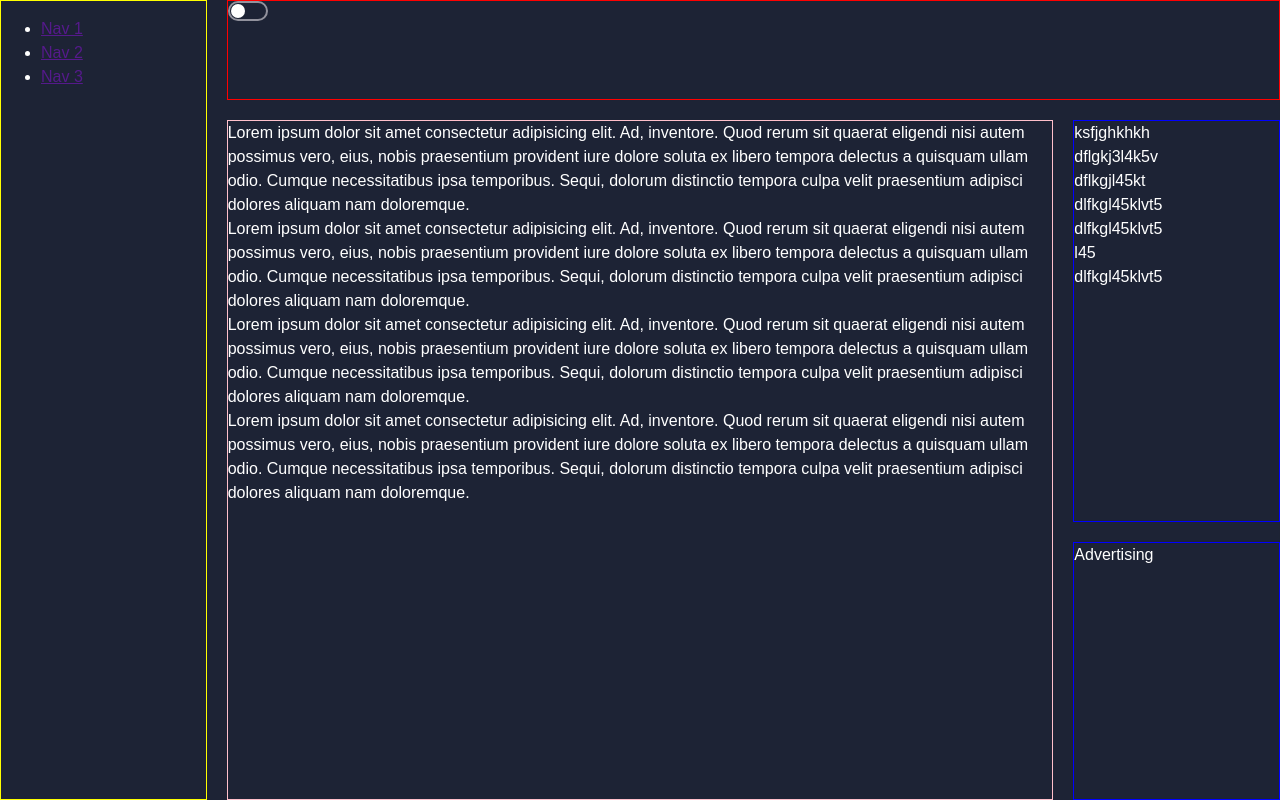
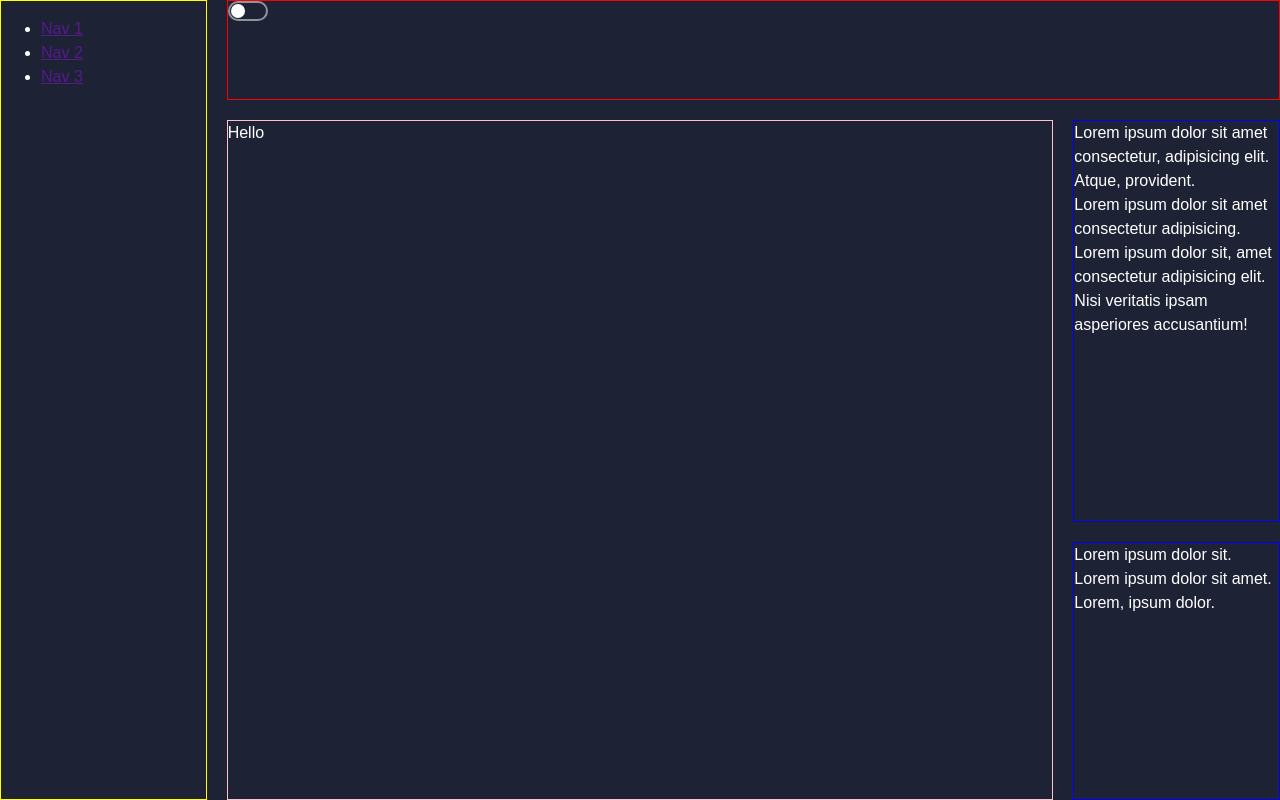
Before and after one commit to naHDop-tech/e-passport, a React app in the folder client/: page / in a window 1280 px wide. Built offline with nearby package versions, Linux system fonts and the light colour scheme.

Commit message:
feat: add with layout hoc, useUserInfo hook

```diff
--- a/client/src/App.tsx
+++ b/client/src/App.tsx
@@ -2,22 +2,18 @@ import { BrowserRouter as RouterProvider, Routes, Route } from 'react-router-dom
 import './style.css'
 
 import { Login } from './components/Login'
-import { MainLayoutGrid } from './components/layouts/MainLayout/MainLayoutGrid'
-import { withUserInfo } from './components/HOC/WithUserInfo'
-
-const MainLayoutWrapper = withUserInfo(MainLayoutGrid)
+import { withLayout } from './components/HOC/WithLayout'
+import { useUserInfo } from './hooks/useUserInfo'
 
 export function App(): JSX.Element {
+  const userInfo = useUserInfo()
+  const MainLayoutWrapper = withLayout(userInfo)
+
   return (
     <RouterProvider>
       <MainLayoutWrapper>
         <Routes>
-          <Route path='/' element={<>
-          <p>Lorem ipsum dolor sit amet consectetur adipisicing elit. Ad, inventore. Quod rerum sit quaerat eligendi nisi autem possimus vero, eius, nobis praesentium provident iure dolore soluta ex libero tempora delectus a quisquam ullam odio. Cumque necessitatibus ipsa temporibus. Sequi, dolorum distinctio tempora culpa velit praesentium adipisci dolores aliquam nam doloremque.</p>
-          <p>Lorem ipsum dolor sit amet consectetur adipisicing elit. Ad, inventore. Quod rerum sit quaerat eligendi nisi autem possimus vero, eius, nobis praesentium provident iure dolore soluta ex libero tempora delectus a quisquam ullam odio. Cumque necessitatibus ipsa temporibus. Sequi, dolorum distinctio tempora culpa velit praesentium adipisci dolores aliquam nam doloremque.</p>
-          <p>Lorem ipsum dolor sit amet consectetur adipisicing elit. Ad, inventore. Quod rerum sit quaerat eligendi nisi autem possimus vero, eius, nobis praesentium provident iure dolore soluta ex libero tempora delectus a quisquam ullam odio. Cumque necessitatibus ipsa temporibus. Sequi, dolorum distinctio tempora culpa velit praesentium adipisci dolores aliquam nam doloremque.</p>
-          <p>Lorem ipsum dolor sit amet consectetur adipisicing elit. Ad, inventore. Quod rerum sit quaerat eligendi nisi autem possimus vero, eius, nobis praesentium provident iure dolore soluta ex libero tempora delectus a quisquam ullam odio. Cumque necessitatibus ipsa temporibus. Sequi, dolorum distinctio tempora culpa velit praesentium adipisci dolores aliquam nam doloremque.</p>
-          </>}/>
+          <Route path='/' element={<p>Hello</p>}/>
           <Route path='/login' element={<Login />}/>
         </Routes>
       </MainLayoutWrapper>
--- /dev/null
+++ b/client/src/components/HOC/WithLayout/index.ts
@@ -0,0 +1 @@
+export { withLayout } from './withLayout'
--- /dev/null
+++ b/client/src/components/HOC/WithLayout/withLayout.tsx
@@ -0,0 +1,66 @@
+import { PropsWithChildren } from 'react'
+import { useLocation } from 'react-router-dom'
+import { MainLayoutGrid } from '../../layouts/MainLayout/MainLayoutGrid'
+import { IMainLayoutProps } from '../../layouts/MainLayout/types'
+import { withTheme } from '../WithTheme'
+import { ThemeToggle as TT } from '../../../components/ThemeToggle'
+import { IUseUserInfo } from '../../../hooks/useUserInfo'
+
+const ThemeToggle = withTheme(TT)
+
+export function withLayout(props: IUseUserInfo) {
+  return (p: PropsWithChildren<{}>) => {
+    const { isAuth } = props
+    const { children } = p
+    const { pathname } = useLocation()
+
+    const sidebar = () => (
+      <>
+        <p>Lorem ipsum dolor sit amet consectetur, adipisicing elit. Atque, provident.</p>
+        <p>Lorem ipsum dolor sit amet consectetur adipisicing.</p>
+        <p>Lorem ipsum dolor sit, amet consectetur adipisicing elit. Nisi veritatis ipsam asperiores accusantium!</p>
+      </>
+    )
+
+    const header = () => (
+      <div>
+        <ThemeToggle />
+      </div>
+    )
+
+    const navbar = () => (
+      <ul>
+        <li><a href="">Nav 1</a></li>
+        <li><a href="">Nav 2</a></li>
+        <li><a href="">Nav 3</a></li>
+      </ul>
+    )
+
+    const footer = () => (
+      <div>
+        {new Date().getFullYear()}
+      </div>
+    )
+
+    const ad = () => (
+      <div>
+        <p>Lorem ipsum dolor sit.</p>
+        <p>Lorem ipsum dolor sit amet.</p>
+        <p>Lorem, ipsum dolor.</p>
+      </div>
+    )
+
+    return (
+      <MainLayoutGrid
+        ad={ad}
+        footer={footer}
+        navbar={navbar}
+        header={header}
+        sidebar={sidebar}
+        isAuth={isAuth}
+      >
+        {children}
+      </MainLayoutGrid>
+    )
+  }
+}
--- a/client/src/components/HOC/WithUserInfo/index.ts
+++ /dev/null
@@ -1 +0,0 @@
-export { withUserInfo } from './withUserInfo'
--- a/client/src/components/HOC/WithUserInfo/withUserInfo.tsx
+++ /dev/null
@@ -1,64 +0,0 @@
-import { PropsWithChildren } from 'react'
-import { useRecoilValue } from 'recoil'
-import { authSelector, userSelector } from '../../../store/auth/selector'
-import { IMainLayoutProps } from '../../layouts/MainLayout/types'
-import { ThemeToggle as TT } from '../../ThemeToggle'
-import { withTheme } from '../../HOC/WithTheme'
-
-const ThemeToggle = withTheme(TT)
-
-export function withUserInfo(Component: (p: PropsWithChildren<IMainLayoutProps>) => JSX.Element) {
-  return (props: PropsWithChildren<{}>) => {
-    const { children } = props
-    const { isAuth } = useRecoilValue(authSelector)
-    const { user: { email } } = useRecoilValue(userSelector)
-
-    const navbar = () => (
-      <ul>
-        <li><a href="">Nav 1</a></li>
-        <li><a href="">Nav 2</a></li>
-        <li><a href="">Nav 3</a></li>
-      </ul>
-    )
-    const sidebar = () => (
-      <>
-        <p>ksfjghkhkh</p>
-        <p>dflgkj3l4k5v</p>
-        <p>dflkgjl45kt</p>
-        <p>dlfkgl45klvt5</p>
-        <p>dlfkgl45klvt5</p>
-        <p>l45</p>
-        <p>dlfkgl45klvt5</p>
-      </>
-    )
-    const header = () => (
-      <>
-        <ThemeToggle />
-      </>
-    )
-    const footer = () => (
-      <>
-        {new Date().getFullYear()}
-      </>
-    )
-
-    const ad = () => (
-      <div>
-        <p>Advertising</p>
-      </div>
-    )
-
-    return (
-      <Component
-        ad={ad}
-        footer={footer}
-        navbar={navbar}
-        header={header}
-        sidebar={sidebar}
-        isAuth={isAuth}
-      >
-        {children}
-      </Component>
-    )
-  };
-}
--- /dev/null
+++ b/client/src/hooks/useUserInfo.ts
@@ -0,0 +1,17 @@
+import { useRecoilValue } from 'recoil'
+import { authSelector, userSelector } from '../store/auth/selector'
+
+export interface IUseUserInfo {
+  isAuth: boolean
+  userEmail: string
+}
+
+export function useUserInfo(): IUseUserInfo {
+  const { isAuth } = useRecoilValue(authSelector)
+  const { user: { email } } = useRecoilValue(userSelector)
+
+  return {
+    isAuth,
+    userEmail: email
+  }
+}
--- a/client/src/store/auth/atoms.ts
+++ b/client/src/store/auth/atoms.ts
@@ -3,7 +3,7 @@ import { localStorageEffect } from '../effect'
 
 export const token = atom({
   key: 'token',
-  default: 'sdflk',
+  default: 'kjasd',
   effects: [
     localStorageEffect('token')
   ]
```
